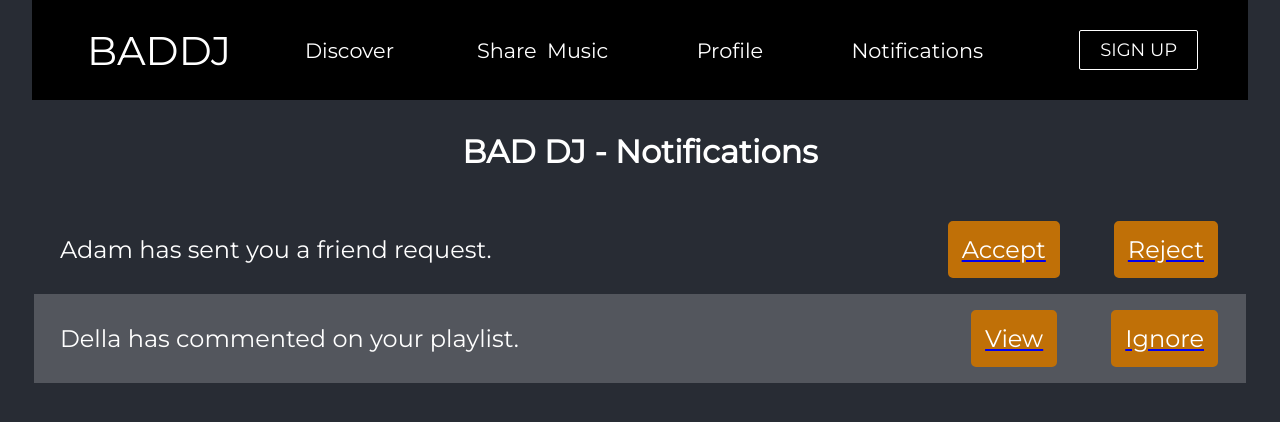
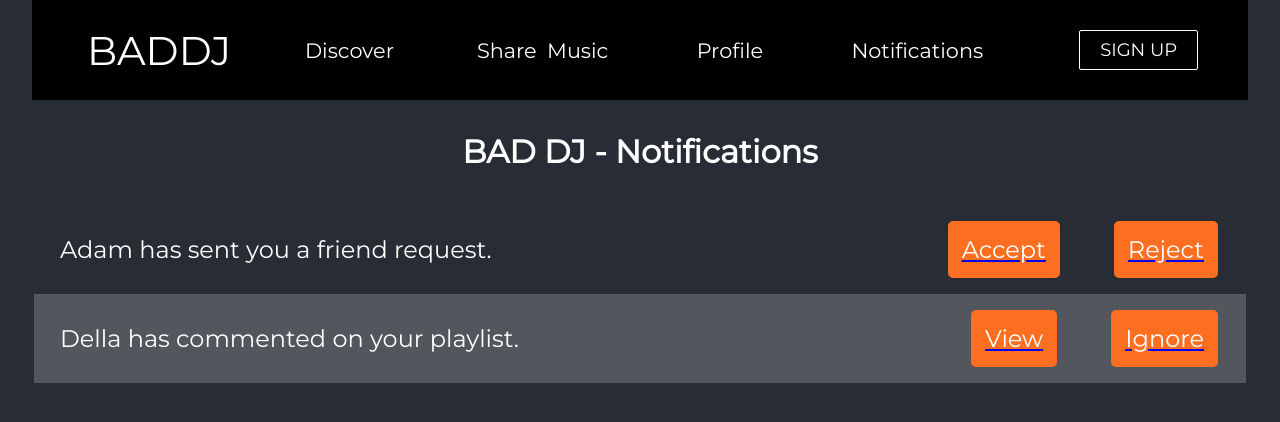
Before and after one commit to bjoernh2000/Team10-411-Project, a React (Create React App) app in the folder frontend_ver2/: page /notifications in a window 1280 px wide. Shown: the top 422 px of the page. Built offline with nearby package versions, Linux system fonts and the light colour scheme.

Commit message:
pages/Notifications.css: Match colors
The buttons on the notifications page were different from the orange
used on the navbar hover. Make it the same for uniformity.

```diff
--- a/frontend_ver2/src/components/pages/Notifications.css
+++ b/frontend_ver2/src/components/pages/Notifications.css
@@ -36,8 +36,8 @@ td {
     color: white;
     display: table-cell;
     padding: 0.5em;
-    background-color: #c07007;
-    border: 2px solid #c07007;
+    background-color: #fc6e20;
+    border: 2px solid #fc6e20;
     border-radius: 5px;
 }
 
```
